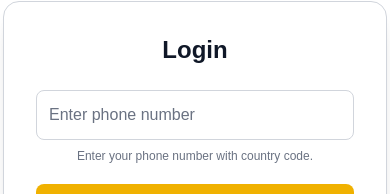
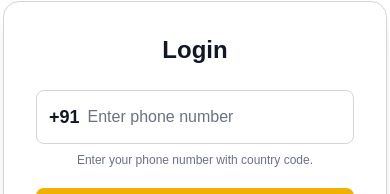
Before and after one commit to mickey-panda/golden-clove-ui, a Next.js app: page /login in a window 390 px wide. Shown: the part 291-485 px from the top of the page. Built offline with nearby package versions, Linux system fonts and the light colour scheme; no server answers.

Commit message:
re designed phone number input field

```diff
--- a/src/app/login/page.tsx
+++ b/src/app/login/page.tsx
@@ -79,7 +79,7 @@ export default function Login() {
       try {
         const confirmationResult = await signInWithPhoneNumber(
           auth,
-          phoneNumber,
+          "+91"+phoneNumber,
           recaptchaVerifier
         );
         setConfirmationResult(confirmationResult);
@@ -141,13 +141,25 @@ export default function Login() {
             animate={{ opacity: 1, x: 0 }}
             transition={{ duration: 0.3 }}
           >
-            <input
-              type="tel"
-              placeholder="Enter phone number"
-              className="w-full p-3 rounded-lg border border-gray-300 outline-none text-gray-900 placeholder-gray-500 focus:ring-2 focus:ring-yellow-500"
-              value={phoneNumber}
-              onChange={(e) => setPhoneNumber(e.target.value)}
-            />
+            <div className="flex items-center w-full p-3 rounded-lg border border-gray-300 bg-white focus-within:ring-2 focus-within:ring-yellow-500">
+              {/* Fixed Country Code */}
+              <span className="text-gray-900 font-semibold text-lg mr-2">+91</span>
+
+              {/* Input for 10-digit number */}
+              <input
+                type="tel"
+                maxLength={10}
+                placeholder="Enter phone number"
+                className="w-full outline-none text-gray-900 placeholder-gray-500 bg-transparent"
+                value={phoneNumber}
+                onChange={(e) => {
+                  const value = e.target.value.replace(/\D/g, ""); // Remove non-numeric chars
+                  if (value.length <= 10) {
+                    setPhoneNumber(value);
+                  }
+                }}
+              />
+            </div>
             <p className="text-xs text-gray-500 mt-2 text-center">
               Enter your phone number with country code.
             </p>
--- a/src/components/Navbar.tsx
+++ b/src/components/Navbar.tsx
@@ -58,7 +58,7 @@ export default function Navbar() {
                 )}
               </div>
               <span className="text-white font-medium hidden md:block">
-                {user.displayName?.split(" ")[0] || "User"}
+                {user.displayName?.split(" ")[0] || user.phoneNumber}
               </span>
             </div>
           ) : (
--- a/src/components/ProductsComponent.tsx
+++ b/src/components/ProductsComponent.tsx
@@ -17,7 +17,7 @@ const ProductsComponent = () => {
   const [loading, setLoading] = useState(true);
 
   useEffect(() => {
-    setTimeout(() => setLoading(false), 1500);
+    setTimeout(() => setLoading(false), 500);
   }, []);
 
   const filteredProducts = products.filter(
```
